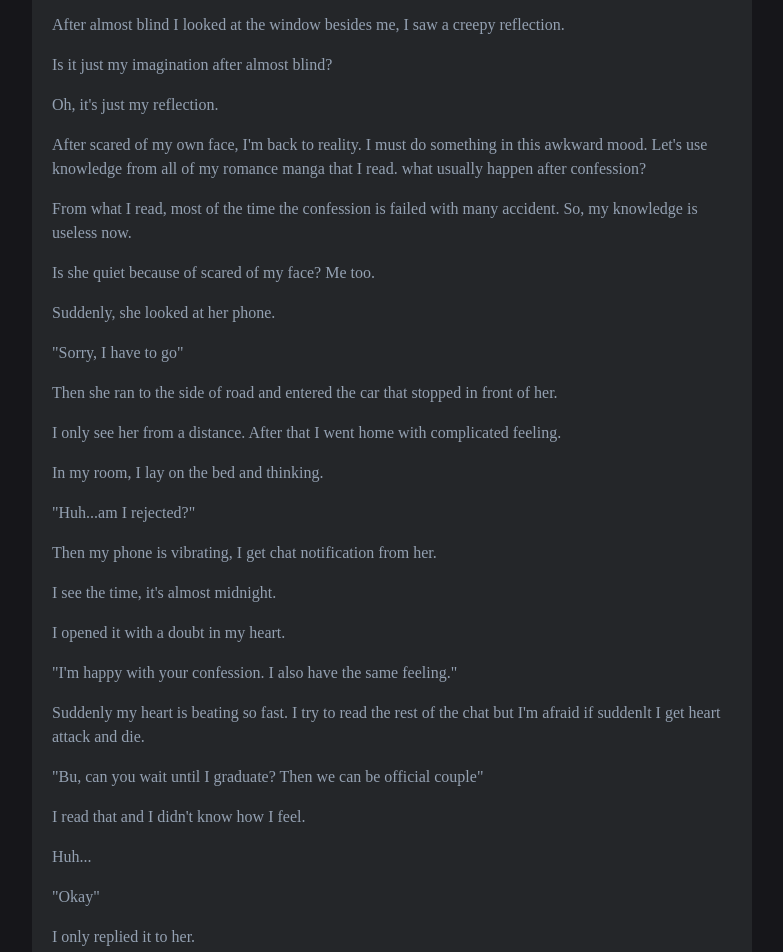
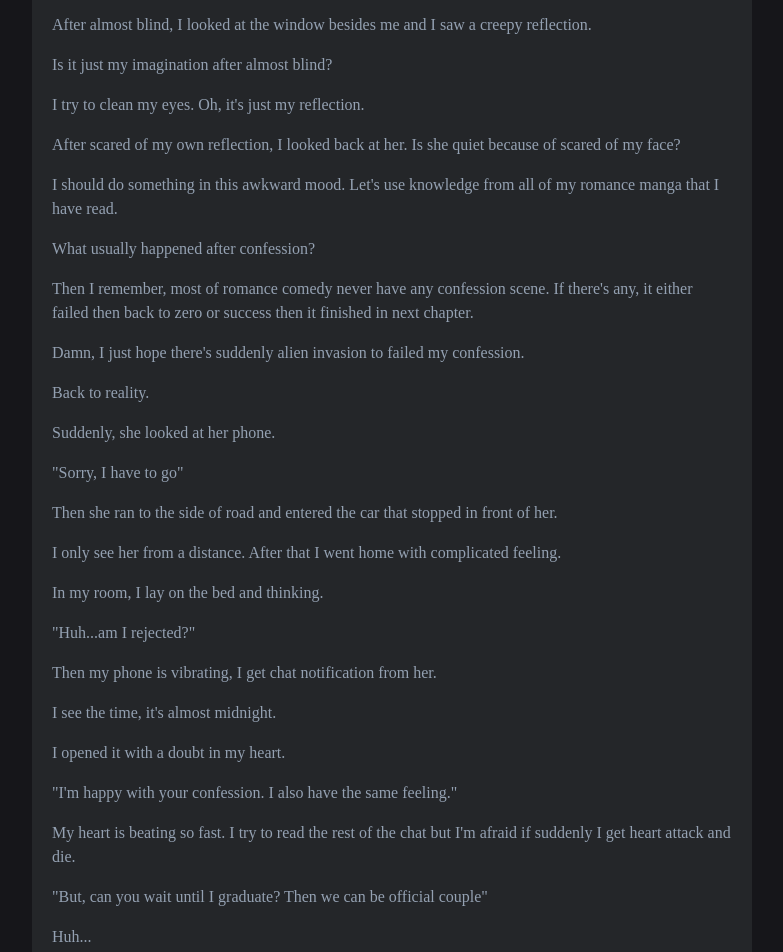
Before and after one commit to langitbiru6107/langit-biru, a Gatsby site: page /unofficial-love/00-unofficial-love/ in a window 1280 px wide. Shown: the part 462-1414 px from the top of the page, without its empty margins (248-1031 px from the left). Built offline with nearby package versions, Linux system fonts and the light colour scheme; Gatsby itself is replaced by a stand-in of ours.

Commit message:
edit chapter 0 unofficial love

```diff
--- a/content/unofficial-love/00-unofficial-love/index.md
+++ b/content/unofficial-love/00-unofficial-love/index.md
@@ -19,20 +19,28 @@ I looked at her, she's still quiet.
 
 I looked at the lamp above, ahh... my eyes, it's too glaring.
 
-After almost blind I looked at the window besides me, I saw a creepy reflection.
+After almost blind, I looked at the window besides me and I saw a creepy
+reflection.
 
 Is it just my imagination after almost blind?
 
-Oh, it's just my reflection.
+I try to clean my eyes. Oh, it's just my reflection.
 
-After scared of my own face, I'm back to reality. I must do something in this
-awkward mood. Let's use knowledge from all of my romance manga that I read. what
-usually happen after confession?
+After scared of my own reflection, I looked back at her. Is she quiet because of
+scared of my face?
 
-From what I read, most of the time the confession is failed with many accident.
-So, my knowledge is useless now.
+I should do something in this awkward mood. Let's use knowledge from all of my
+romance manga that I have read.
 
-Is she quiet because of scared of my face? Me too.
+What usually happened after confession?
+
+Then I remember, most of romance comedy never have any confession scene. If
+there's any, it either failed then back to zero or success then it finished in
+next chapter.
+
+Damn, I just hope there's suddenly alien invasion to failed my confession.
+
+Back to reality.
 
 Suddenly, she looked at her phone.
 
@@ -55,14 +63,14 @@ I opened it with a doubt in my heart.
 
 "I'm happy with your confession. I also have the same feeling."
 
-Suddenly my heart is beating so fast. I try to read the rest of the chat but I'm
-afraid if suddenlt I get heart attack and die.
+My heart is beating so fast. I try to read the rest of the chat but I'm afraid
+if suddenly I get heart attack and die.
 
-"Bu, can you wait until I graduate? Then we can be official couple"
+"But, can you wait until I graduate? Then we can be official couple"
+
+Huh...
 
 I read that and I didn't know how I feel.
-
-Huh...
 
 "Okay"
 
```
